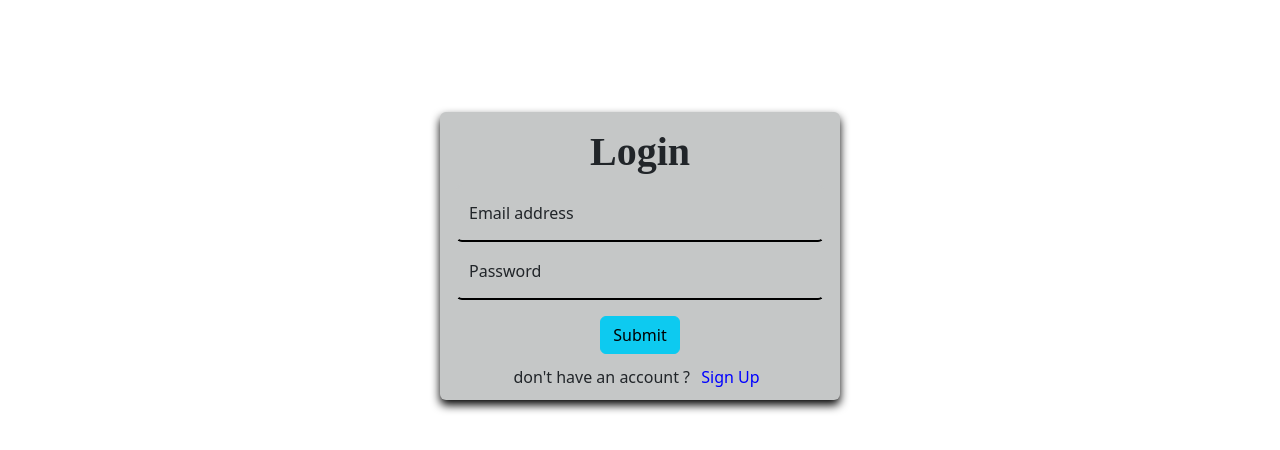
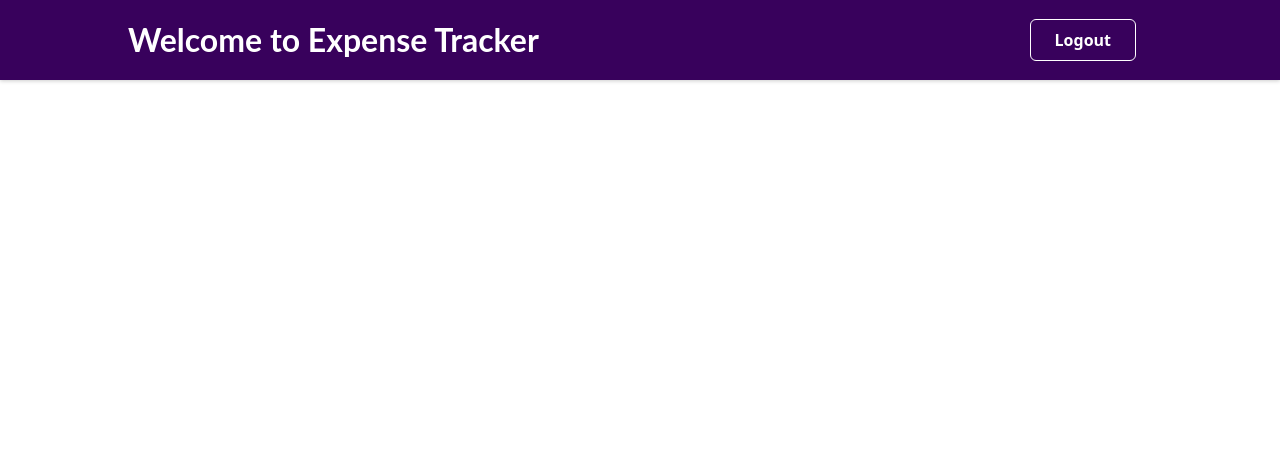
Before and after one commit to Khageswar-Nayak/Expense-tracker, a React (Create React App) app: page /home in a window 1280 px wide. Shown: the top 450 px of the page. Built offline with nearby package versions, Linux system fonts and the light colour scheme.

Commit message:
Login Screen

```diff
--- a/package.json
+++ b/package.json
@@ -11,6 +11,7 @@
     "react": "^18.2.0",
     "react-bootstrap": "^2.8.0",
     "react-dom": "^18.2.0",
+    "react-router-dom": "^6.14.2",
     "react-scripts": "^5.0.1",
     "react-toastify": "^9.1.3"
   },
--- a/src/App.js
+++ b/src/App.js
@@ -1,8 +1,18 @@
 import React from "react";
+import { BrowserRouter, Routes, Route } from "react-router-dom";
+
 import Authpage from "./pages/Authpage";
+import Homepage from "./pages/Homepage";
 
 function App() {
-  return <Authpage />;
+  return (
+    <BrowserRouter>
+      <Routes>
+        <Route path="/" element={<Authpage />} />
+        <Route path="/home" element={<Homepage />} />
+      </Routes>
+    </BrowserRouter>
+  );
 }
 
 export default App;
--- a/src/Components/Auth/AuthForm.js
+++ b/src/Components/Auth/AuthForm.js
@@ -1,15 +1,17 @@
-import React, { useState } from "react";
+import React, { useEffect, useState } from "react";
 import classes from "./AuthForm.module.css";
 import { Form, Button } from "react-bootstrap";
 import { ToastContainer, toast } from "react-toastify";
 import "react-toastify/dist/ReactToastify.css";
+import { useNavigate } from "react-router-dom";
 
-function FormFloatingCustom() {
+const AuthForm = () => {
   const [isLogin, setIsLogin] = useState(true);
   const [sectionHeight, setSectionHeight] = useState("18rem");
   const [email, setEmail] = useState("");
   const [password, setPassword] = useState("");
   const [confirmPassword, setConfirmPassword] = useState("");
+  const navigate = useNavigate();
 
   const switchAuthModeHandler = () => {
     setIsLogin((prevState) => !prevState);
@@ -20,9 +22,6 @@ function FormFloatingCustom() {
 
   const submitHandler = async (event) => {
     event.preventDefault();
-    setEmail("");
-    setPassword("");
-    setConfirmPassword("");
 
     if (!email || !password) {
       toast.error("Input fields are mendatory to fill", {
@@ -80,17 +79,14 @@ function FormFloatingCustom() {
           }
 
           if (data.registered) {
-            toast.success("Logged In Successfully !", {
-              position: "top-right",
-              theme: "colored",
-              autoClose: 3000,
-            });
+            navigate("/home");
           }
           // authCtx.login(data.idToken);
 
           // history.replace("/profile");
         } else {
           const data = await res.json();
+
           let errorMessage = "Authentication failed!";
           if (data && data.error && data.error.message) {
             errorMessage = data.error.message;
@@ -107,6 +103,9 @@ function FormFloatingCustom() {
         });
       }
     }
+    setEmail("");
+    setPassword("");
+    setConfirmPassword("");
   };
 
   return (
@@ -169,6 +168,6 @@ function FormFloatingCustom() {
       <ToastContainer />
     </section>
   );
-}
+};
 
-export default FormFloatingCustom;
+export default AuthForm;
--- /dev/null
+++ b/src/Components/Layout/Layout.js
@@ -0,0 +1,14 @@
+import { Fragment } from "react";
+
+import MainNavigation from "./MainNavigation";
+
+const Layout = (props) => {
+  return (
+    <Fragment>
+      <MainNavigation />
+      <main>{props.children}</main>
+    </Fragment>
+  );
+};
+
+export default Layout;
--- /dev/null
+++ b/src/Components/Layout/MainNavigation.js
@@ -0,0 +1,21 @@
+import { Link } from "react-router-dom";
+import classes from "./MainNavigation.module.css";
+
+const MainNavigation = () => {
+  return (
+    <header className={classes.header}>
+      <Link to="/">
+        <div className={classes.logo}>Welcome to Expense Tracker</div>
+      </Link>
+      <nav>
+        <ul>
+          <li>
+            <button>Logout</button>
+          </li>
+        </ul>
+      </nav>
+    </header>
+  );
+};
+
+export default MainNavigation;
--- /dev/null
+++ b/src/Components/Layout/MainNavigation.module.css
@@ -0,0 +1,55 @@
+.header {
+  width: 100%;
+  height: 5rem;
+  background-color: #38015c;
+  box-shadow: 0 1px 4px rgba(0, 0, 0, 0.2);
+  display: flex;
+  justify-content: space-between;
+  align-items: center;
+  padding: 0 10%;
+}
+
+.logo {
+  font-family: "Lato", sans-serif;
+  font-size: 2rem;
+  color: white;
+  margin: 0;
+}
+
+.header ul {
+  list-style: none;
+  margin: 0;
+  padding: 0;
+  display: flex;
+  align-items: baseline;
+}
+
+.header li {
+  margin: 0 1rem;
+}
+
+.header a {
+  text-decoration: none;
+  color: white;
+  font-weight: bold;
+}
+
+.header button {
+  font: inherit;
+  background-color: transparent;
+  border: 1px solid white;
+  color: white;
+  font-weight: bold;
+  padding: 0.5rem 1.5rem;
+  border-radius: 6px;
+  cursor: pointer;
+}
+
+.header a:hover {
+  color: #c291e2;
+}
+
+.header button:hover {
+  background-color: #c291e2;
+  color: #38015c;
+}
--- /dev/null
+++ b/src/pages/Homepage.js
@@ -0,0 +1,8 @@
+import React from "react";
+import Layout from "../Components/Layout/Layout";
+
+const Homepage = () => {
+  return <Layout />;
+};
+
+export default Homepage;
```
Also changed, not shown: 1 other file (tests, documents, lock files or other folders).
